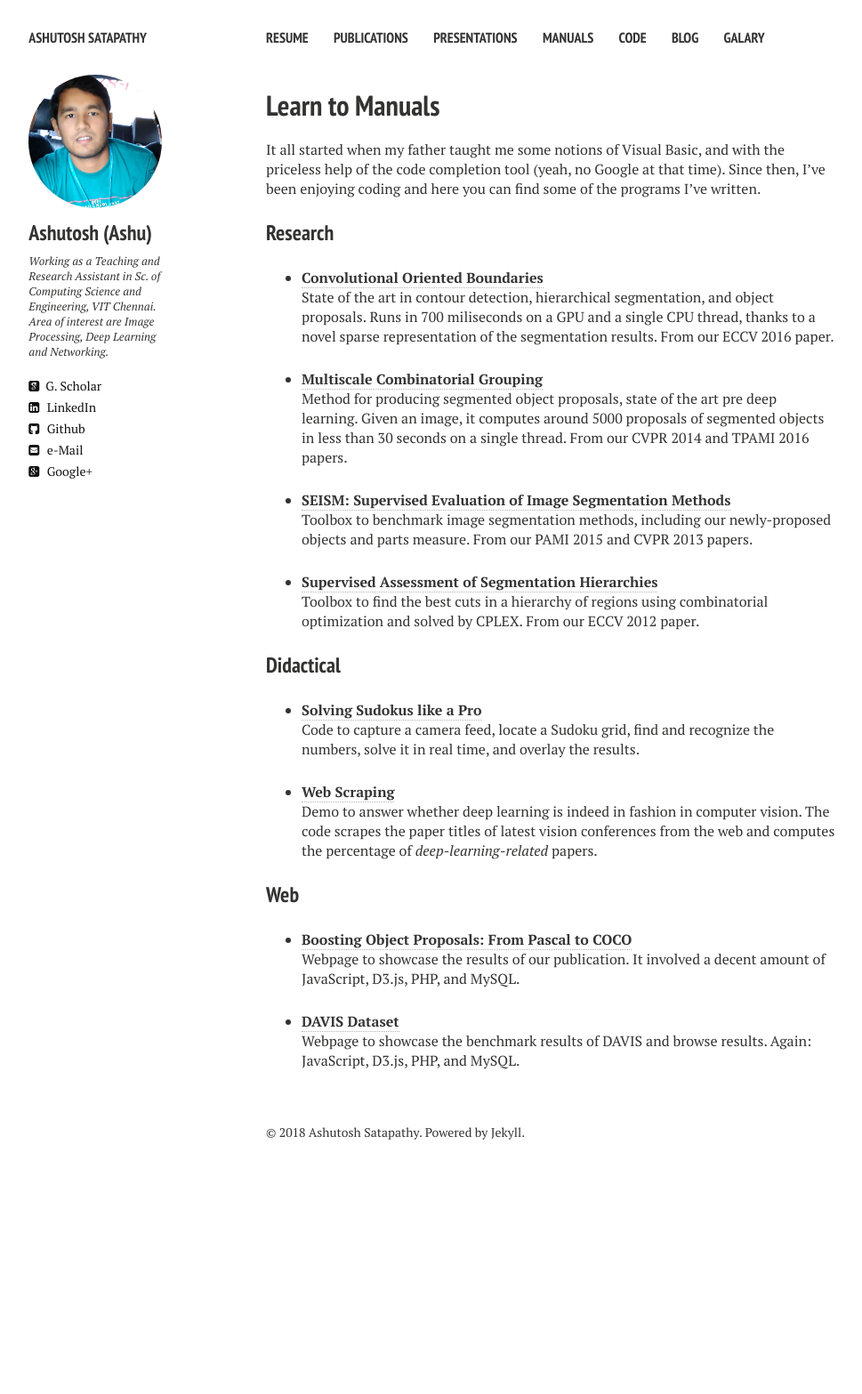
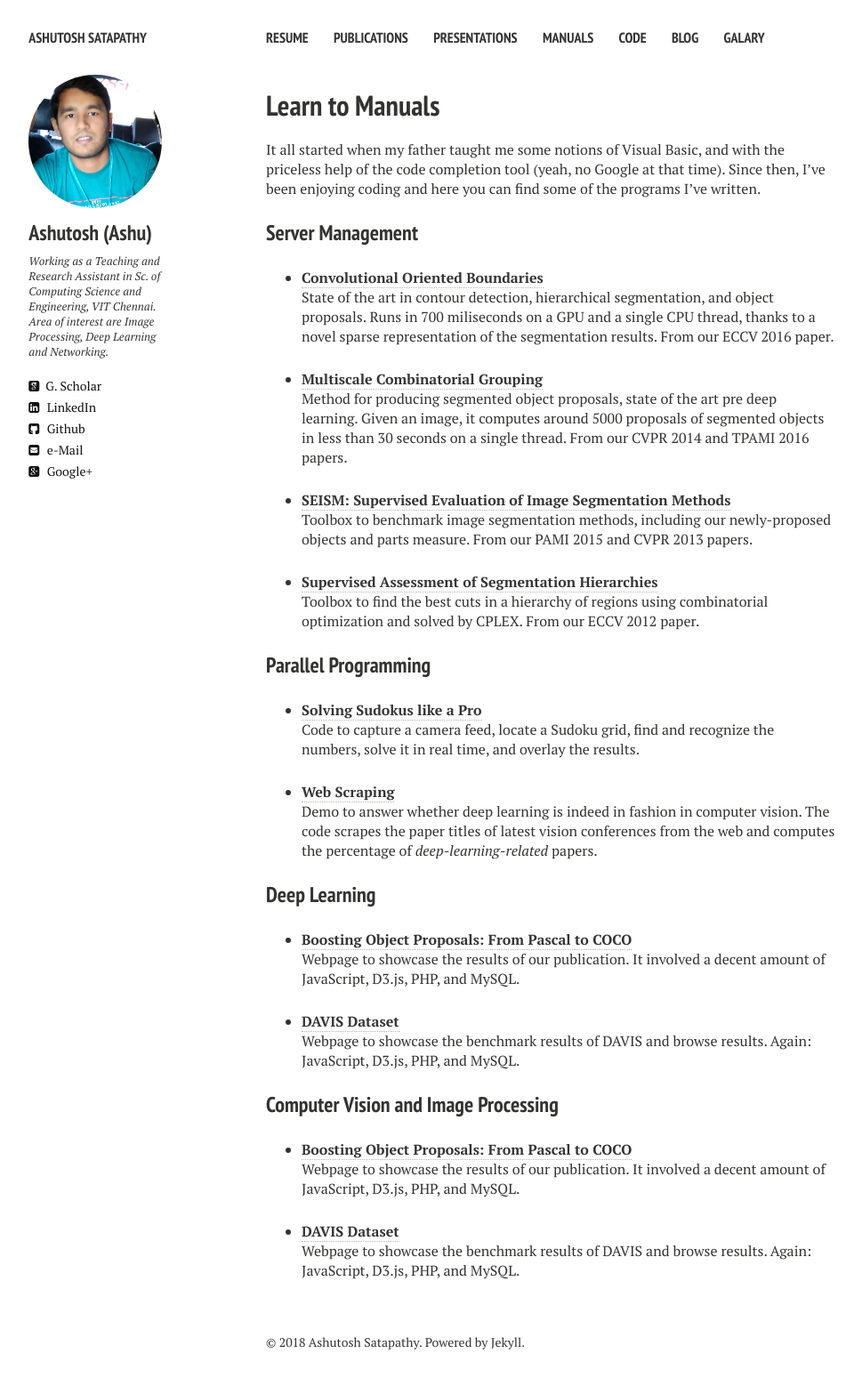
Before and after one commit to ashutoshsatapathy1990/ashutoshsatapathy1990.github.io, a Jekyll site: the page built from manuals.md, in a window 1280 px wide. Shown: the whole page at 89% size, without its empty margins (21-990 px from the left). Built offline with Jekyll 4.4.1, drawn with Linux system fonts in a browser that asks for light colours; nearby versions of some CDN libraries; before the commit the page ends 1331 px from its top, so only the background shows below that.

Commit message:
Update manuals.md

```diff
--- a/manuals.md
+++ b/manuals.md
@@ -10,7 +10,7 @@ comments: false
 
 It all started when my father taught me some notions of Visual Basic, and with the priceless help of the code completion tool (yeah, no Google at that time). Since then, I've been enjoying coding and here you can find some of the programs I've written.
 
-### Research
+### Server Management
 
 * [**Convolutional Oriented Boundaries**](http://www.vision.ee.ethz.ch/~cvlsegmentation/cob/)<br>
 State of the art in contour detection, hierarchical segmentation, and object proposals. Runs in 700 miliseconds on a GPU and a single CPU thread, thanks to a novel sparse representation of the segmentation results. From our ECCV 2016 paper.
@@ -24,7 +24,7 @@ Toolbox to benchmark image segmentation methods, including our newly-proposed ob
 * [**Supervised Assessment of Segmentation Hierarchies**](https://imatge.upc.edu/web/resources/supervised-assessment-segmentation-hierarchies)<br>
 Toolbox to find the best cuts in a hierarchy of regions using combinatorial optimization and solved by CPLEX. From our ECCV 2012 paper.
 
-### Didactical
+### Parallel Programming
 
 * [**Solving Sudokus like a Pro**](http://jponttuset.github.io/solving-sudokus-like-a-pro-1/)<br>
 Code to capture a camera feed, locate a Sudoku grid, find and recognize the numbers, solve it in real time, and overlay the results.
@@ -32,10 +32,18 @@ Code to capture a camera feed, locate a Sudoku grid, find and recognize the numb
 * [**Web Scraping**](http://jponttuset.github.io/deep-learning-scraping/)<br>
 Demo to answer whether deep learning is indeed in fashion in computer vision. The code scrapes the paper titles of latest vision conferences from the web and computes the percentage of *deep-learning-related* papers.
 
-### Web
+### Deep Learning
 
 * [**Boosting Object Proposals: From Pascal to COCO**](http://www.vision.ee.ethz.ch/~biwiproposals/boosting-coco/)<br>
 Webpage to showcase the results of our publication. It involved a decent amount of JavaScript, D3.js, PHP, and MySQL.
 
 * [**DAVIS Dataset**](https://graphics.ethz.ch/~perazzif/davis/index.html)<br>
 Webpage to showcase the benchmark results of DAVIS and browse results. Again: JavaScript, D3.js, PHP, and MySQL.
+
+### Computer Vision and Image Processing
+
+* [**Boosting Object Proposals: From Pascal to COCO**](http://www.vision.ee.ethz.ch/~biwiproposals/boosting-coco/)<br>
+Webpage to showcase the results of our publication. It involved a decent amount of JavaScript, D3.js, PHP, and MySQL.
+
+* [**DAVIS Dataset**](https://graphics.ethz.ch/~perazzif/davis/index.html)<br>
+Webpage to showcase the benchmark results of DAVIS and browse results. Again: JavaScript, D3.js, PHP, and MySQL.
```
